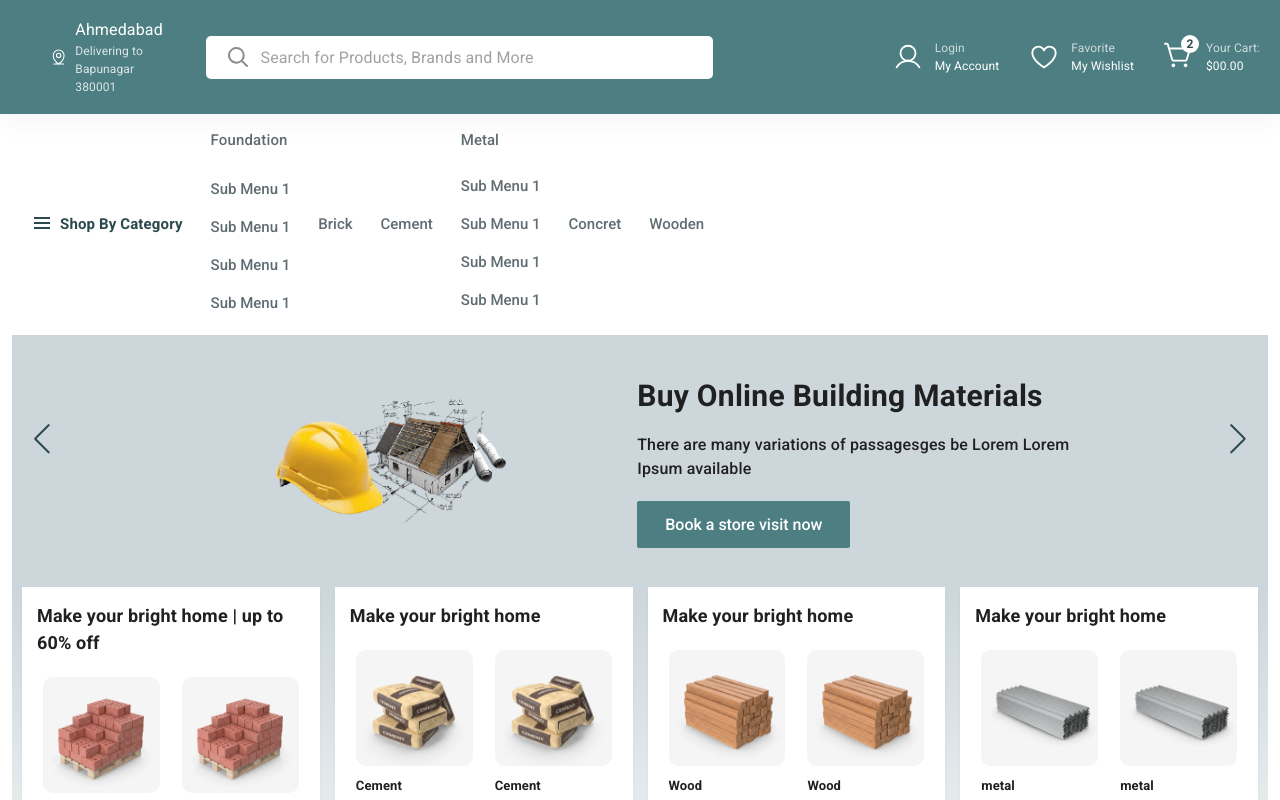
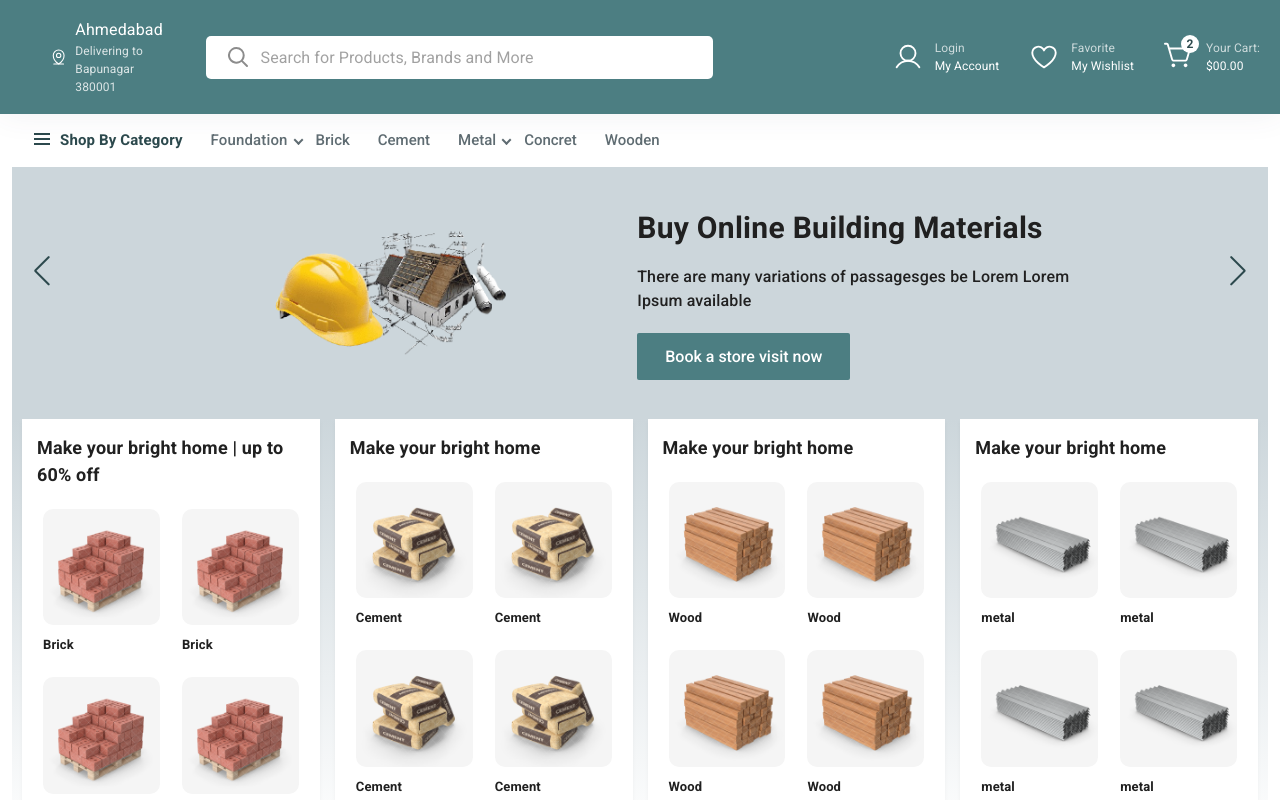
Before and after one commit to Raj-47-coder/zonix, a React (Create React App) app: page / in a window 1280 px wide. Shown: the top 800 px of the page. Built offline with nearby package versions, Linux system fonts and the light colour scheme.

Commit message:
Fix the some issue

```diff
--- a/src/App.scss
+++ b/src/App.scss
@@ -31,10 +31,6 @@ a {
   max-width: 1640px;
   margin: 0 auto;
   padding: 0 1.2rem;
-}
-
-li {
-  padding: 0 !important;
 }
 
 input::-webkit-outer-spin-button,
--- a/src/Inauth/Header/Header.js
+++ b/src/Inauth/Header/Header.js
@@ -11,7 +11,7 @@ export default function Header() {
   const [open, setOpen] = React.useState(false);
   const [anchorEl, setAnchorEl] = useState(null);
   const [showDiv, setShowDiv] = useState(false);
-  const [submenu, setSubmenu] = useState(false);
+  const [submenu, setSubmenu] = useState('');
 
   const handleClick = (event) => {
     setAnchorEl(event.currentTarget);
@@ -105,7 +105,7 @@ export default function Header() {
 
             <div id="google_translate_element"></div>
 
-            <Typography component={'a'} href='javascrpt:void(0);' onClick={handleClick} className="status_bar">
+            <Typography component={'a'} href='javascrpt:void(0);' onMouseEnter={handleClick} className="status_bar">
               <User />
               <Box component={"div"} className="status_bar_name">
                 <Typography component={"p"} className="title">Login</Typography>
@@ -115,9 +115,8 @@ export default function Header() {
             <Menu
               anchorEl={anchorEl}
               open={Boolean(anchorEl)}
-              onClose={handleClose}
+              onClick={handleClose}
               className='user_menu'
-            // transformOrigin={{ horizontal: 'center', vertical: 'top' }}
             >
 
               <ListItem onClick={handleClose}>
--- a/src/Inauth/Header/Header.scss
+++ b/src/Inauth/Header/Header.scss
@@ -343,14 +343,14 @@
     justify-content: left;
 
     .menu {
-      .sub_menu {
+      &.sub_menu {
         position: relative;
 
         &::after {
           content: '';
           position: absolute;
           top: 50%;
-          right: 0.6rem;
+          right: 0rem;
           transform: translateY(-50%) rotate(45deg);
           height: 0.5rem;
           width: 0.5rem;
@@ -498,6 +498,8 @@
       padding: 1rem 0;
 
       li {
+        padding: 1rem !important;
+
         a {
           width: 100%;
           font-size: 1.4rem;
--- a/src/Inauth/Mainpages/Productview.js
+++ b/src/Inauth/Mainpages/Productview.js
@@ -20,7 +20,6 @@ import { Heart, Rattingstart } from '../../Zonixzsvgs/Zonixzsvgs';
 import { Link } from "react-router-dom";
 import IosShareIcon from '@mui/icons-material/IosShare';
 import Similarproduct from "../Similarproduct/Similarproduct";
-
 
 function Productview() {
   const [selectedImagePath, setSelectedImagePath] = useState(product1);
```
